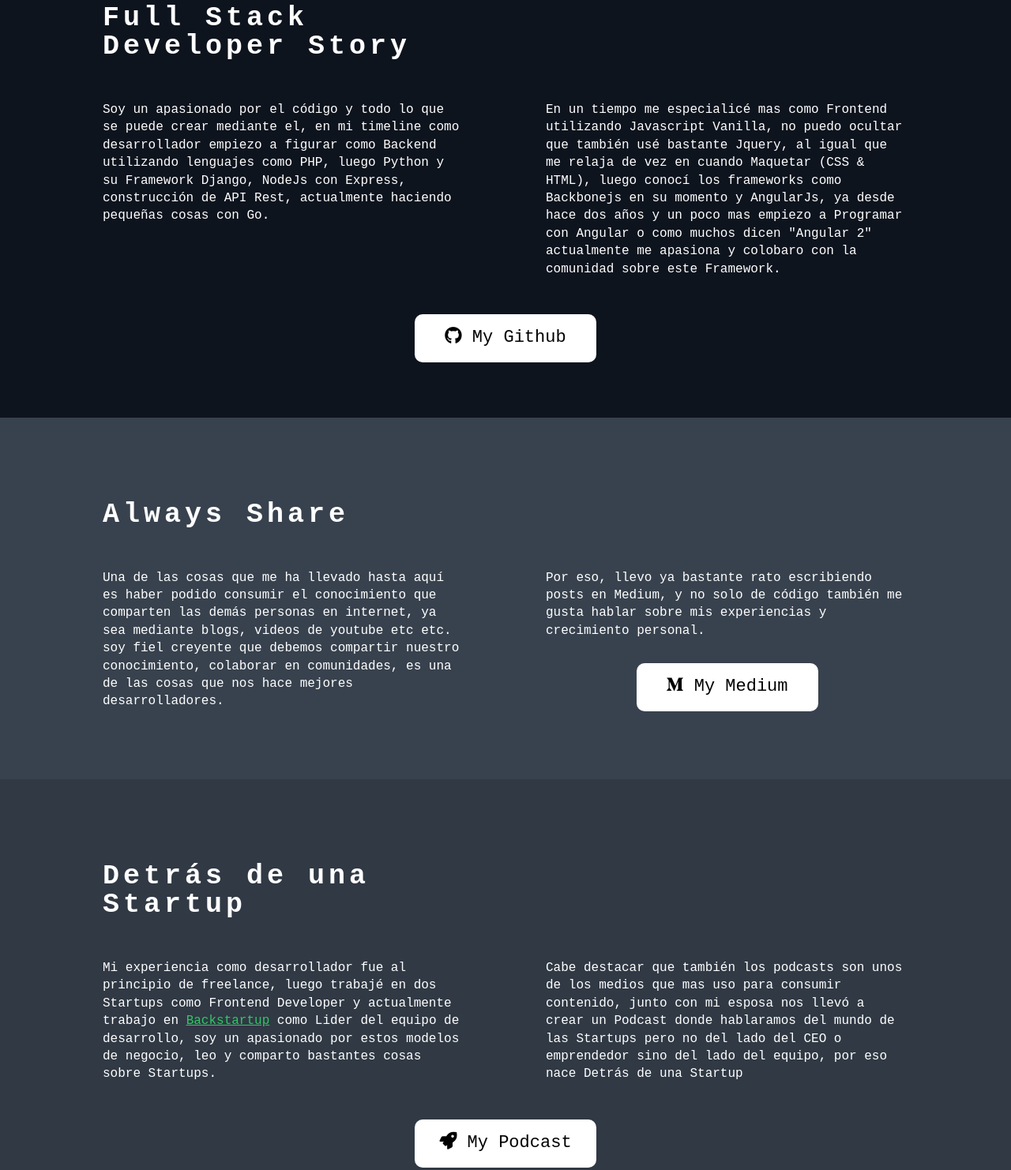
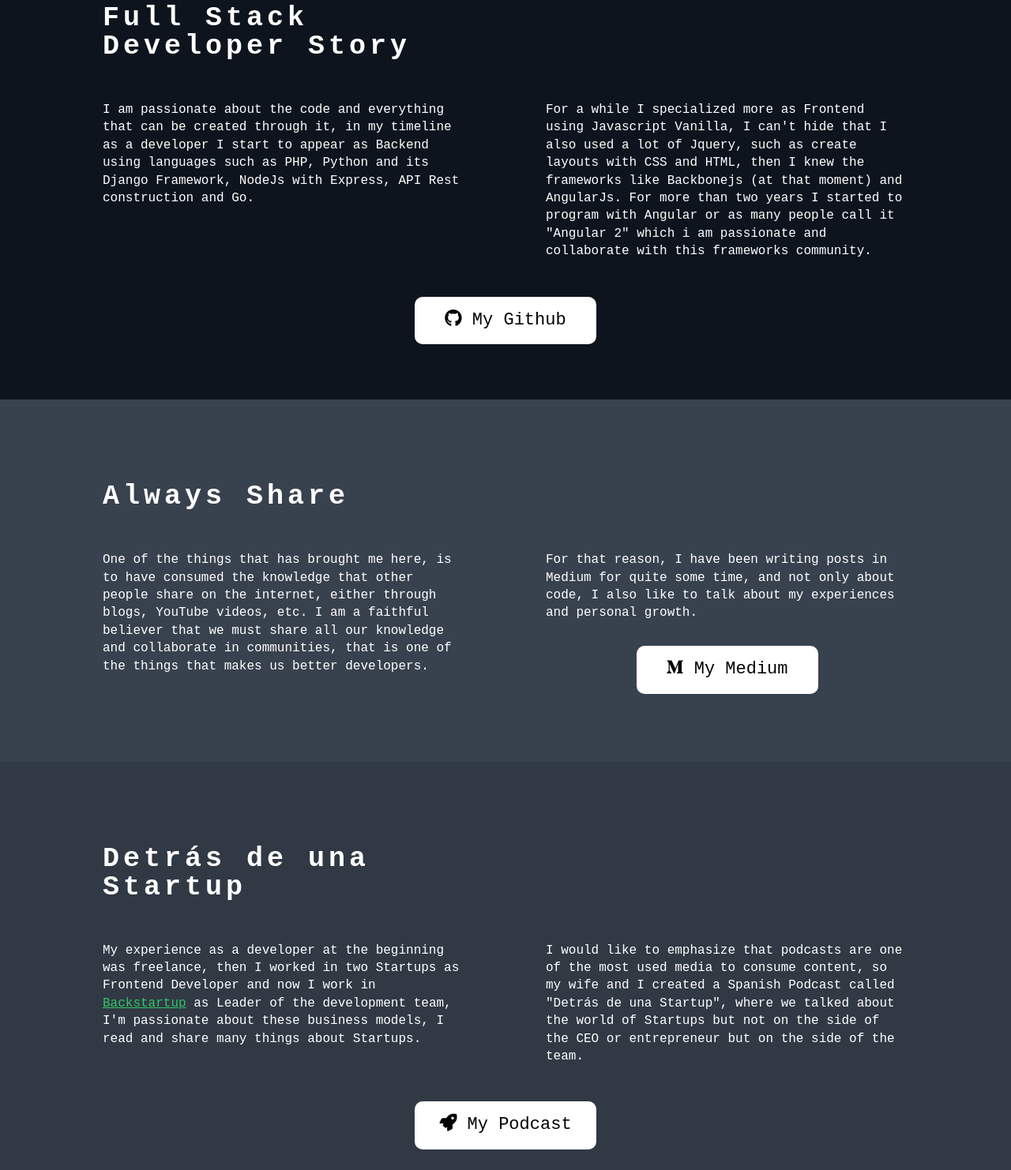
Before and after one commit to HenryGBC/HenryGBC.github.io, a plain HTML site: page index.html in a window 1280 px wide. Shown: the part 900-2382 px from the top of the page at 79% size. Drawn offline with Linux system fonts and the light colour scheme.

Commit message:
translate

```diff
--- a/css/main.css
+++ b/css/main.css
@@ -154,6 +154,7 @@ textarea {
     width: 100%;
     max-width: 464px;
     line-height: 67px;
+    position: relative;
 }
 .section-header .text h4{
     margin: 0;
@@ -208,8 +209,10 @@ textarea {
     position: relative;
 }
 .section-description .title.center{
-    max-width: 100%;
+    max-width: 270px;
     text-align: center;
+    margin: 0 auto;
+    margin-bottom: 20px;
 }
 
 .title .pointer{
@@ -220,6 +223,14 @@ textarea {
     right: -5px;
     top: 35px;
 }
+.pointer.pointer-header{
+    width: 18px;
+    height: 45px;
+    background-color: var(--color-green);
+    position: absolute;
+    right: -17px;
+    top: 82px;
+}
 .title .pointer.pointer-share{
     right: 70px;
     top: -3px;
@@ -228,6 +239,10 @@ textarea {
 .title .pointer.pointer-startup{
     right: 200px;
     top: 38px;
+}
+
+.title .pointer.pointer-social{
+    right: 0;
 }
 
 .section-description .text{
--- a/index.html
+++ b/index.html
@@ -29,7 +29,7 @@
     <div class="text">
       <h4>@HenryGBC</h4>
       <h1>Henry Bravo</h1>
-      <h2>Passion is Everything</h2>
+      <h2>Passion is Everything <span class="pointer pointer-header"></span></h2>
     </div>
   </section>
 
@@ -38,14 +38,17 @@
       <h3 class="title">Full Stack Developer Story <span class="pointer"></span></h3>
       <div class="text">
           <p>
-              Soy un apasionado por el código y todo lo que se puede crear mediante el,
-              en mi timeline como desarrollador empiezo a figurar como <strong>Backend</strong>  utilizando
-              lenguajes como PHP, luego Python y su Framework Django, NodeJs con Express, construcción de API Rest, actualmente haciendo pequeñas cosas con Go.
+              I am passionate about the code and everything that can be created through it,
+              in my timeline as a developer I start to appear as <strong>Backend</strong> using languages such as PHP,
+              Python and its Django Framework, NodeJs with Express, API Rest construction and Go.
           </p>
-          <p>En un tiempo me especialicé mas como <strong>Frontend</strong> utilizando Javascript Vanilla, no puedo ocultar que también
-            usé bastante Jquery, al igual que me relaja de vez en cuando Maquetar (CSS & HTML), luego conocí los frameworks como
-            Backbonejs en su momento y AngularJs, ya desde hace dos años y un poco mas empiezo a Programar con Angular o como muchos
-            dicen "Angular 2" actualmente me apasiona y colobaro con la comunidad sobre este Framework.</p>
+          <p>
+            For a while I specialized more as <strong>Frontend</strong> using Javascript Vanilla,
+            I can't hide that I also used a lot of Jquery,
+            such as create layouts with CSS and HTML,
+            then I knew the frameworks like Backbonejs (at that moment) and AngularJs.
+            For more than two years I started to program with Angular or as many people call it "Angular 2"
+            which i am passionate and collaborate with this frameworks community.</p>
       </div>
 
     </div>
@@ -60,14 +63,15 @@
         <h3 class="title">Always Share <span class="pointer pointer-share"></span></h3>
         <div class="text">
             <p>
-                Una de las cosas que me ha llevado hasta aquí es haber podido consumir el conocimiento que comparten las
-                demás personas en internet, ya sea mediante blogs, videos de youtube etc etc. soy fiel creyente
-                que debemos compartir nuestro conocimiento, colaborar en comunidades, es una de las cosas que nos hace mejores
-                desarrolladores.
+              One of the things that has brought me here,
+              is to have consumed the knowledge that other people share on the internet,
+               either through blogs, YouTube videos, etc.
+               I am a faithful believer that we must share all our knowledge
+              and collaborate in communities, that is one of the things that makes us better developers.
             </p>
             <p>
-              Por eso, llevo ya bastante rato escribiendo posts en Medium, y no solo de código también me gusta hablar sobre mis
-              experiencias y crecimiento personal.
+              For that reason, I have been writing posts in Medium for quite some time,
+              and not only about code, I also like to talk about my experiences and personal growth.
               <a href="https://medium.com/@HenryGBC" class="btn btn-white">
                   <i class="fab fa-medium-m"></i>
                   <span>My Medium</span>
@@ -85,15 +89,16 @@
           <h3 class="title">Detrás de una Startup<span class="pointer pointer-startup"></span></h3>
           <div class="text">
               <p>
-                  Mi experiencia como desarrollador fue al principio de freelance, luego trabajé en dos Startups como Frontend Developer
-                  y actualmente trabajo en <a href="#" target="_blank">Backstartup</a> como Lider del equipo de desarrollo, soy un apasionado
-                  por estos modelos de negocio, leo y comparto bastantes cosas sobre Startups.
+                  My experience as a developer at the beginning was freelance,
+                  then I worked in two Startups as Frontend
+                  Developer and now I work in <a href="https://backstartup.com/es-co/" target="_blank">Backstartup</a> as Leader of the development team,
+                  I'm passionate about these business models, I read and share many things about Startups.
               </p>
               <p>
-                Cabe destacar que también los podcasts son unos de los medios que mas uso para consumir contenido, junto con mi
-                esposa nos llevó a crear un Podcast donde hablaramos del mundo de las Startups pero no del lado del CEO o emprendedor
-                sino del lado del equipo, por eso nace <strong>Detrás de una Startup</strong>
-
+                I would like to emphasize that podcasts are one of the most used media to consume content,
+                 so my wife and I created a Spanish Podcast called "Detrás de una Startup",
+                  where we talked about the world of Startups but not on the side of the CEO or entrepreneur
+                  but on the side of the team.
               </p>
 
           </div>
@@ -108,12 +113,13 @@
 
       <section class="section-description four">
           <div class="container">
-            <h3 class="title center">Contact Points</h3>
+            <h3 class="title center">I'm connected<span class="pointer pointer-social"></span></h3>
             <div class="social-content">
               <a href="https://twitter.com/HenryGBC" target="_blank"><i class="fab fa-twitter"></i></a>
               <a href="https://www.instagram.com/henrygbc/" target="_blank"><i class="fab fa-instagram"></i></i></a>
               <a href="https://github.com/HenryGBC" target="_blank"><i class="fab fa-github"></i></a>
               <a href="https://medium.com/@HenryGBC" target="_blank"><i class="fab fa-medium-m"></i></a>
+              <a href="https://www.linkedin.com/in/henry-gabriel-bravo-casanova-b9315583" target="_blank"><i class="fab fa-linkedin-in"></i></a>
 
             </div>
           </div>
```
